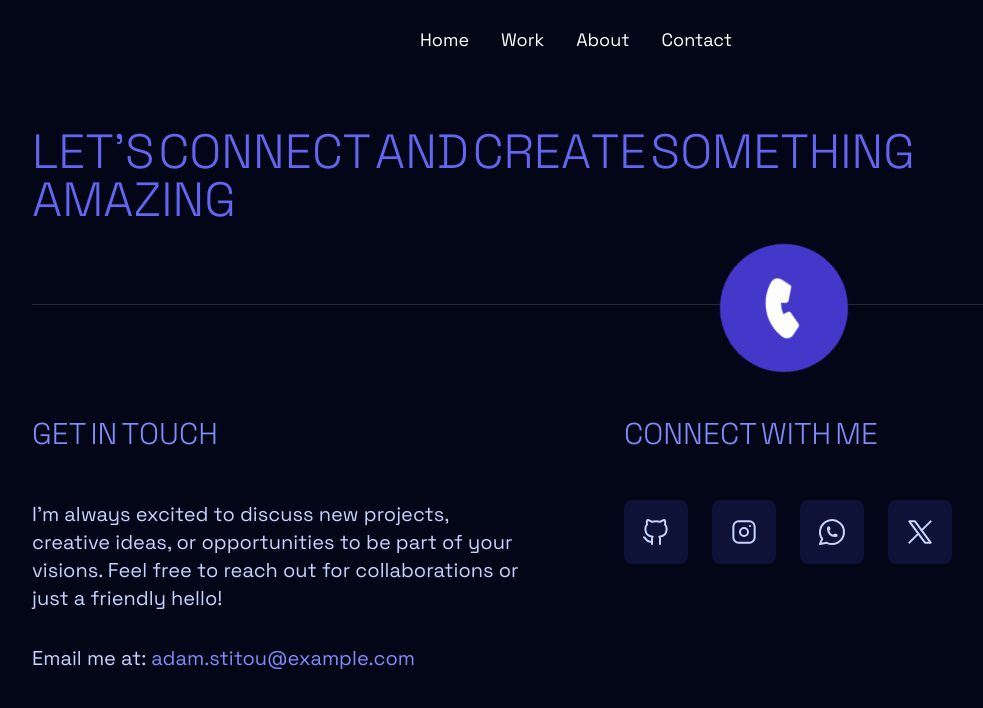
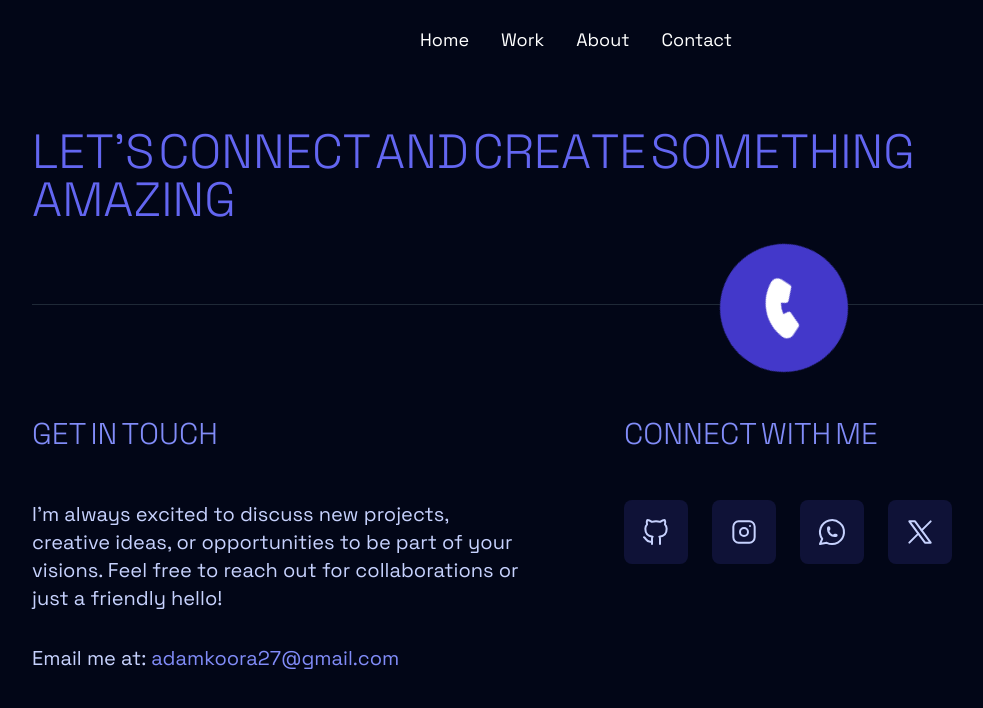
Before and after one commit to adamst27/My-portfolio, a React (Vite) app: page /contact in a window 1280 px wide. Shown: the top 708 px of the page, without its empty margins (64-1047 px from the left). Built offline with nearby package versions, Linux system fonts and the light colour scheme.

Commit message:
Fixing some typos

```diff
--- a/src/components/navigation/Navigation.tsx
+++ b/src/components/navigation/Navigation.tsx
@@ -35,7 +35,7 @@ const Navigation = () => {
     { Icon: IconBrandGithub, link: "https://github.com/adamst27" },
     { Icon: IconBrandInstagram, link: "https://instagram.com/stadagency_" },
     { Icon: IconBrandX, link: "https://x.com/vitocorleone2g" },
-    { Icon: IconBrandWhatsapp, link: "" },
+    { Icon: IconBrandWhatsapp, link: "https://wa.me/212666261476" },
   ];
 
   const menuVariants = {
--- a/src/components/sections/Contact.tsx
+++ b/src/components/sections/Contact.tsx
@@ -73,10 +73,10 @@ const Contact = () => {
             <p className="text-indigo-200 text-lg sm:text-xl leading-relaxed">
               Email me at:{" "}
               <a
-                href="mailto:adam.stitou@example.com"
+                href="mailto:adamkoora27@gmail.com"
                 className="text-indigo-400 hover:text-indigo-300 transition-colors"
               >
-                adam.stitou@example.com
+                adamkoora27@gmail.com
               </a>
             </p>
           </motion.div>
@@ -123,7 +123,7 @@ const socials = [
   },
   {
     name: "Whatsapp",
-    link: "https://wa.me/2349070000000",
+    link: "https://wa.me/212666261476",
     icon: IconBrandWhatsapp,
   },
   {
--- a/src/components/sections/Hero.tsx
+++ b/src/components/sections/Hero.tsx
@@ -166,7 +166,7 @@ const socials = [
   },
   {
     name: "Whatsapp",
-    link: "https://wa.me/2349070000000",
+    link: "https://wa.me/212666261476",
     icon: IconBrandWhatsapp,
   },
   {
```
